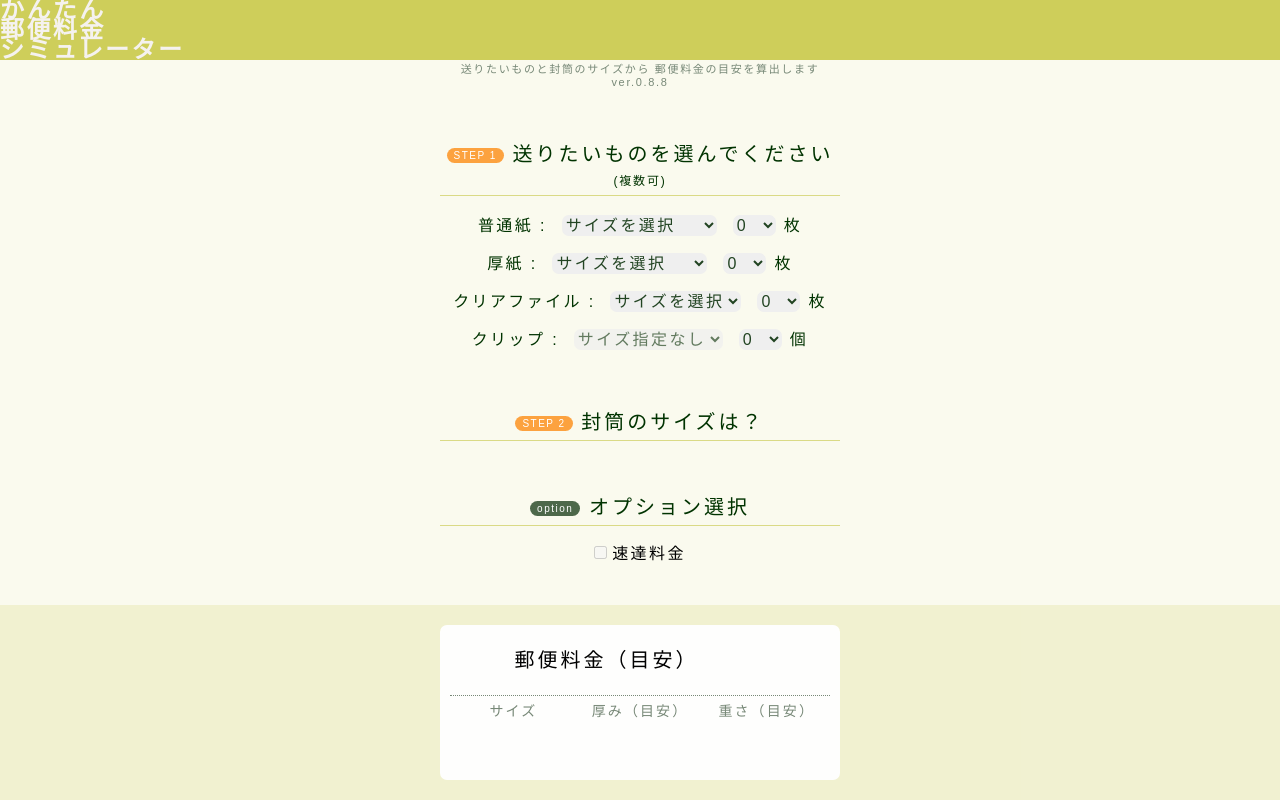
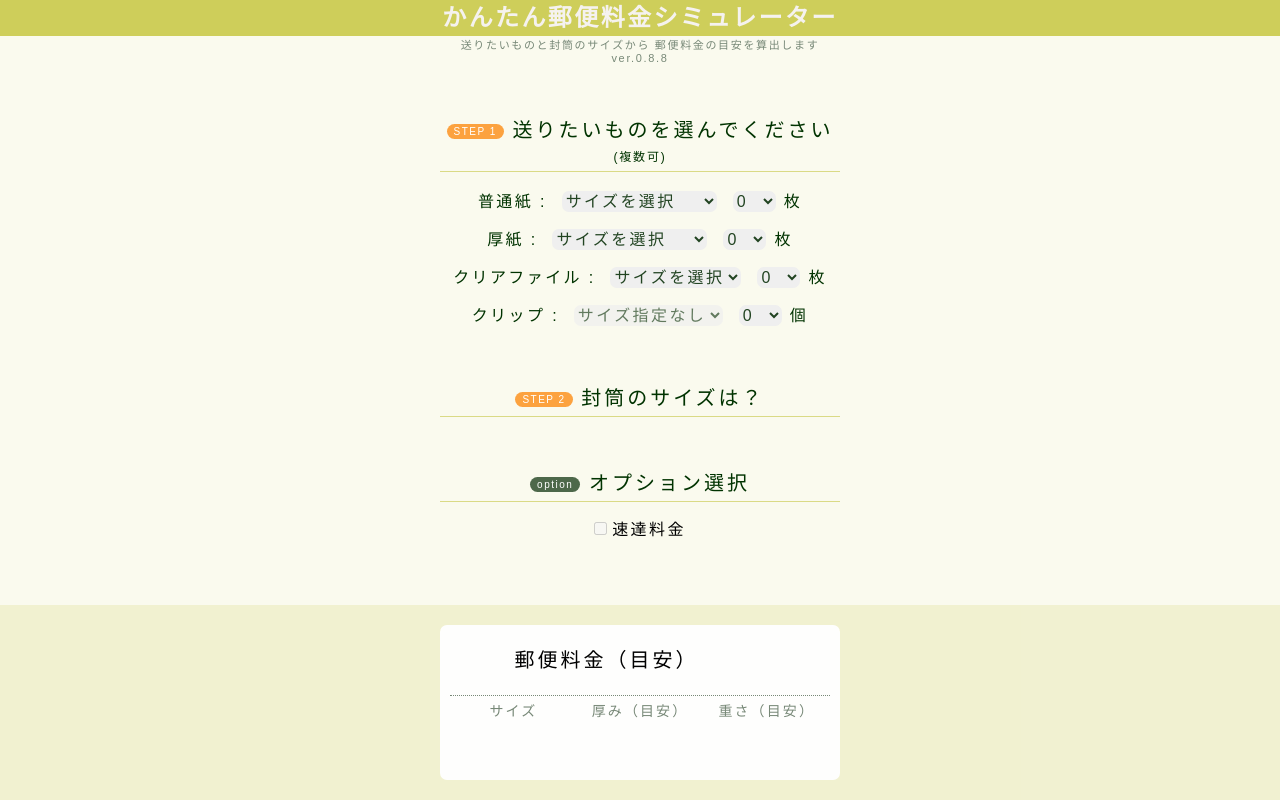
Before and after one commit to YKcasa/PostageSimulator, a plain HTML site: page top.html in a window 1280 px wide. Shown: the top 800 px of the page. Drawn offline with Linux system fonts and the light colour scheme.

Commit message:
デザイン：ヘッダーを中央寄せに変更

```diff
--- a/styles/style.css
+++ b/styles/style.css
@@ -38,8 +38,9 @@ header {
 
 header h3 {
     font-weight: 600;
-    line-height: 20px;
+    line-height: 36px;
     font-size: 24px;
+    text-align: center;
     letter-spacing: 0.1em;
     color: var(--main-font-light);
 }
--- a/top.html
+++ b/top.html
@@ -9,7 +9,7 @@
     </head>
     <body>
         <header>
-            <h3>かんたん<br>郵便料金<br>シミュレーター</h3>
+            <h3>かんたん郵便料金シミュレーター</h3>
         </header>
         <div class="container">
             <p>送りたいものと封筒のサイズから 郵便料金の目安を算出します</p>
```
